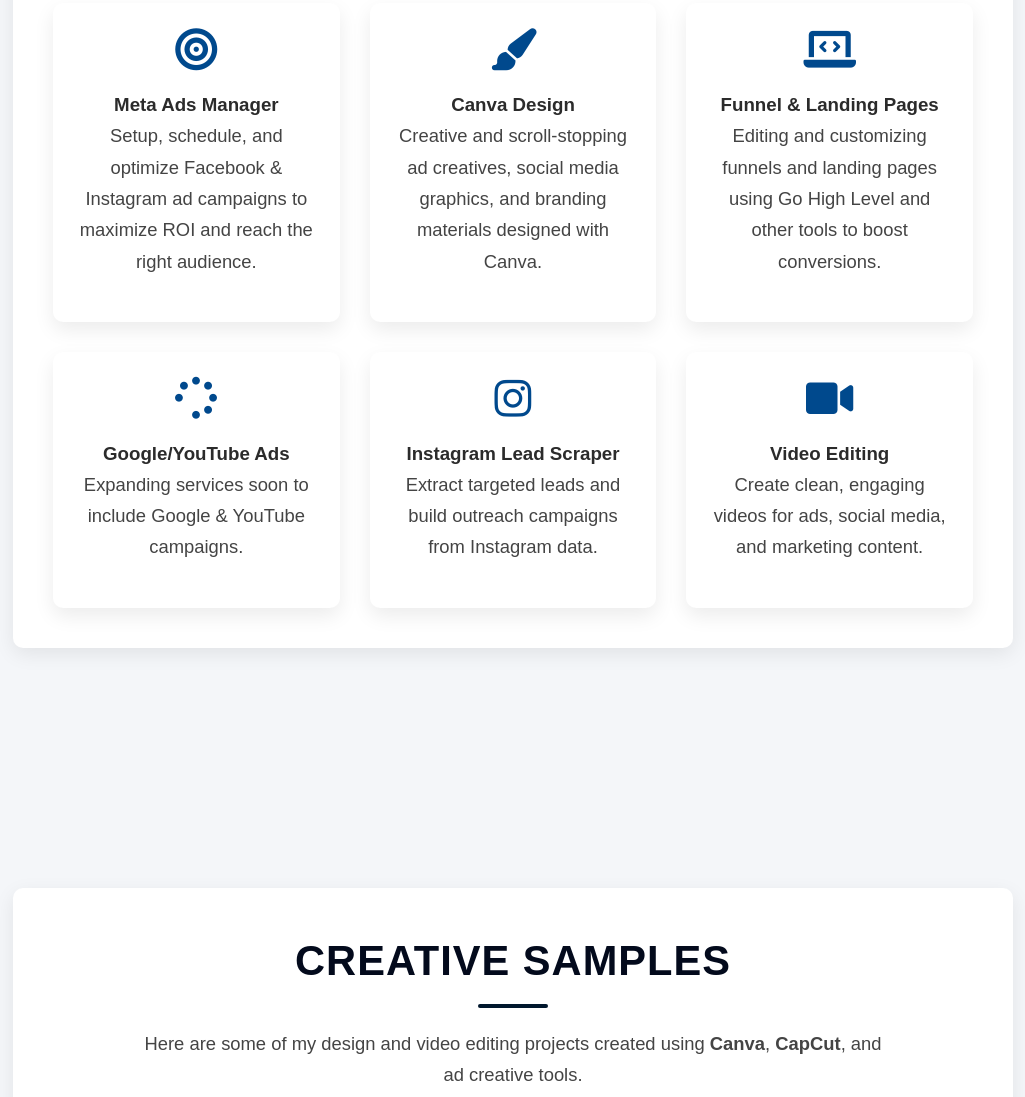
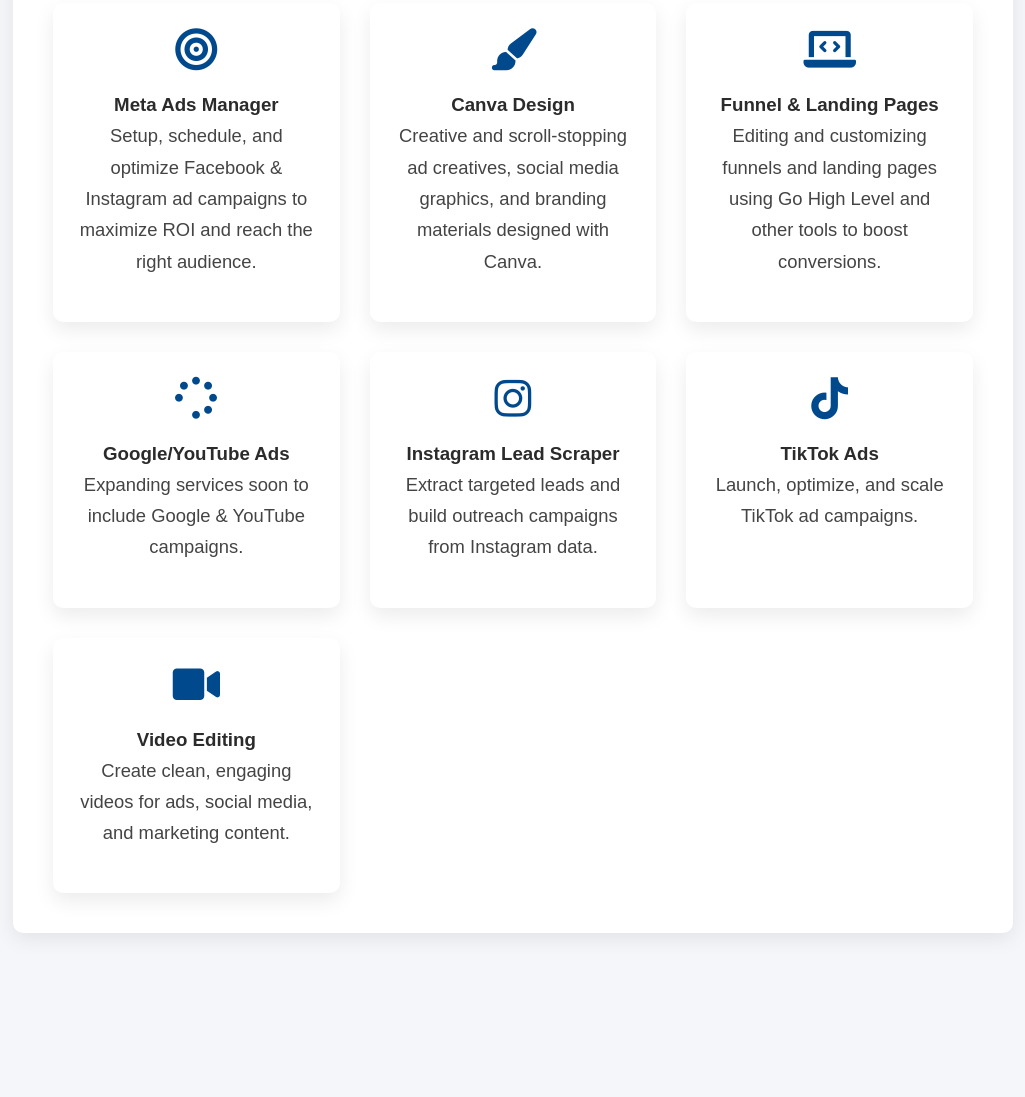
Before and after one commit to TristanVlk/portfolio2, a plain HTML site: page index.html in a window 1280 px wide. Shown: the part 1703-2800 px from the top of the page, without its empty margins (127-1152 px from the left). Drawn offline with nearby package versions, Linux system fonts and the light colour scheme; a script that the page names is missing.

Commit message:
Update index.html

```diff
--- a/index.html
+++ b/index.html
@@ -23,8 +23,8 @@
         <li><a href="#services">Skills</a></li>
         <li><a href="#portfolio">Works</a></li>
         <li><a href="#certificate">Certificates</a></li>
+        <li><a href="#case-study">Case Study</a></li>
         <li><a href="#resume">Resume</a></li>
-        <li><a href="#case-study">Case Study</a></li>
         <li><a href="#contact">Contact</a></li>
       </ul>
     </nav>
@@ -93,6 +93,12 @@
           <h3>Instagram Lead Scraper</h3>
           <p>Extract targeted leads and build outreach campaigns from Instagram data.</p>
         </div>
+
+        <div class="service">
+  <i class="fab fa-tiktok"></i>
+  <h3>TikTok Ads</h3>
+  <p>Launch, optimize, and scale TikTok ad campaigns.</p>
+</div>
         <div class="service">
   <i class="fas fa-video"></i>
   <h3>Video Editing</h3>
```
